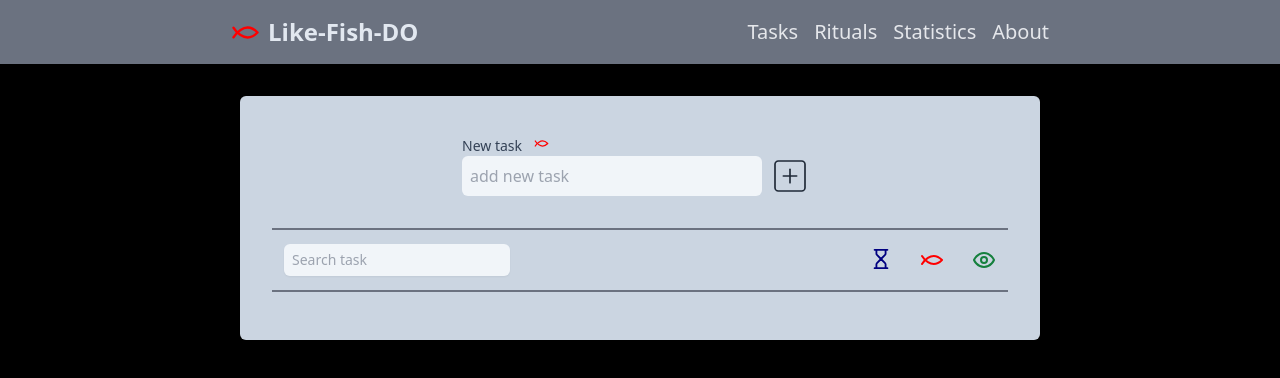
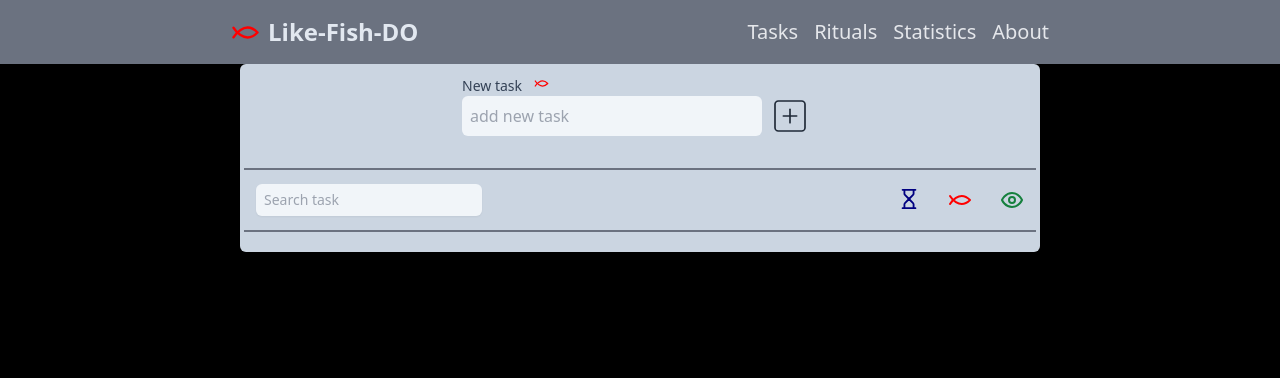
Before and after one commit to MikeXXd/to-fish-do, a React (Vite) app: page / in a window 1280 px wide. Shown: the top 378 px of the page. Built offline with nearby package versions, Linux system fonts and the light colour scheme.

Commit message:
Update favicon and adjust padding in App.tsx

```diff
--- a/index.html
+++ b/index.html
@@ -2,7 +2,11 @@
 <html lang="en">
   <head>
     <meta charset="UTF-8" />
-    <link rel="icon" type="image/svg+xml" href="./src/assets/react.svg" />
+    <link
+      rel="icon"
+      type="image/svg+xml"
+      href="./src/assets/todo_icon_32.png"
+    />
     <meta name="viewport" content="width=device-width, initial-scale=1.0" />
     <title>Fish-Do</title>
   </head>
--- a/src/App.tsx
+++ b/src/App.tsx
@@ -9,7 +9,7 @@ const App = () => {
 
   return (
     <div className="flex justify-center h-screen">
-      <div className="flex justify-center items-center flex-col flex-wrap min-w-[300px] w-full  max-w-[800px] h-fit bg-slate-300 rounded-md p-8 m-8 gap-4">
+      <div className="flex justify-center items-center flex-col flex-wrap min-w-[300px] w-full  max-w-[800px] h-fit bg-slate-300 rounded-md p-1 gap-4">
         <TasksProvider>
           <AddNewTaskBar />
           <FilterBar onChange={setSearch} searchName={search} />
--- a/src/components/TaskList.tsx
+++ b/src/components/TaskList.tsx
@@ -43,6 +43,8 @@ const TaskList = ({ searchName }: TaskListProps) => {
 
 export default TaskList;
 
+
+// --supporting functions------------------------------------------------
 interface SortByImportanceProps {
   tasks: Task[];
   value: SortingValues;
```
Also changed, not shown: src/assets/todo_icon_32.png (added).
